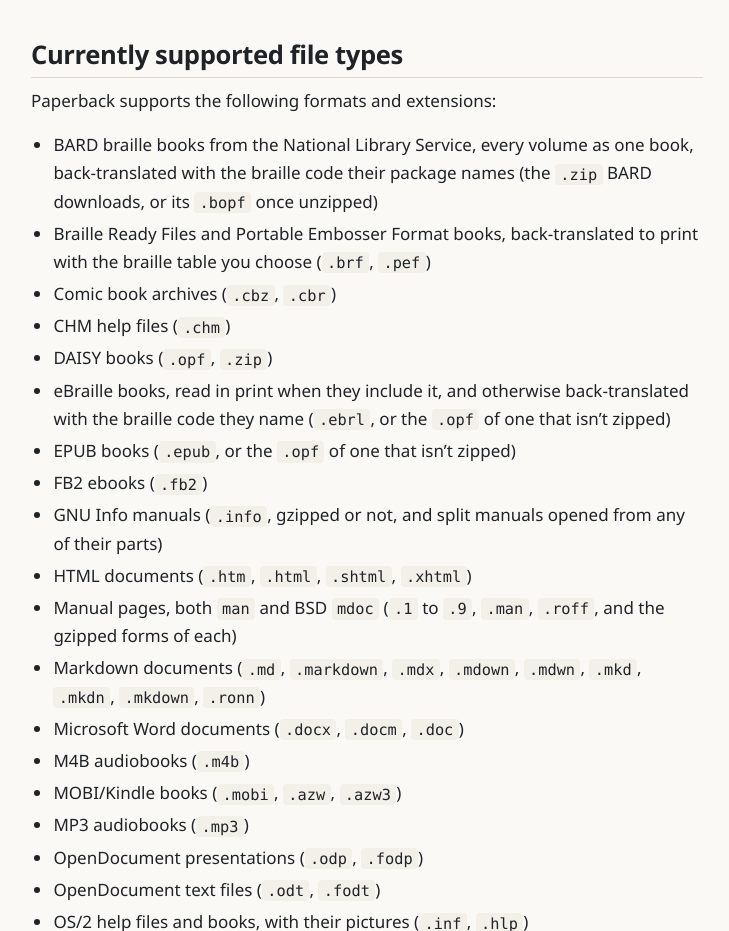
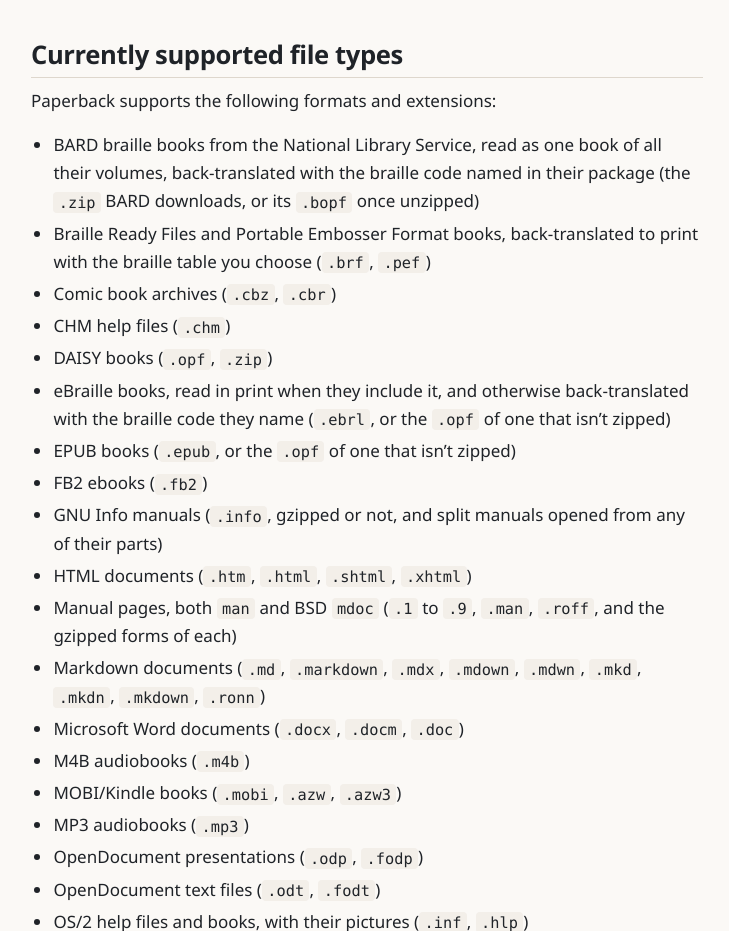
Before and after one commit to trypsynth/paperback, a plain HTML site: page readme.html in a window 1280 px wide. Shown: the part 4242-5173 px from the top of the page, without its empty margins (85-814 px from the left). Drawn offline with Linux system fonts and the light colour scheme.

Commit message:
deploy: 58596c48a547fa7c761dfd81d187a97966d16f93

```diff
--- a/readme.html
+++ b/readme.html
@@ -169,7 +169,7 @@ th, td { border: 1px solid color-mix(in srgb, currentColor 35%, transparent); pa
 <h2 id="currently-supported-file-types">Currently supported file types</h2>
 <p>Paperback supports the following formats and extensions:</p>
 <ul>
-<li>BARD braille books from the National Library Service, every volume as one book, back-translated with the braille code their package names (the <code>.zip</code> BARD downloads, or its <code>.bopf</code> once unzipped)</li>
+<li>BARD braille books from the National Library Service, read as one book of all their volumes, back-translated with the braille code named in their package (the <code>.zip</code> BARD downloads, or its <code>.bopf</code> once unzipped)</li>
 <li>Braille Ready Files and Portable Embosser Format books, back-translated to print with the braille table you choose (<code>.brf</code>, <code>.pef</code>)</li>
 <li>Comic book archives (<code>.cbz</code>, <code>.cbr</code>)</li>
 <li>CHM help files (<code>.chm</code>)</li>
```
